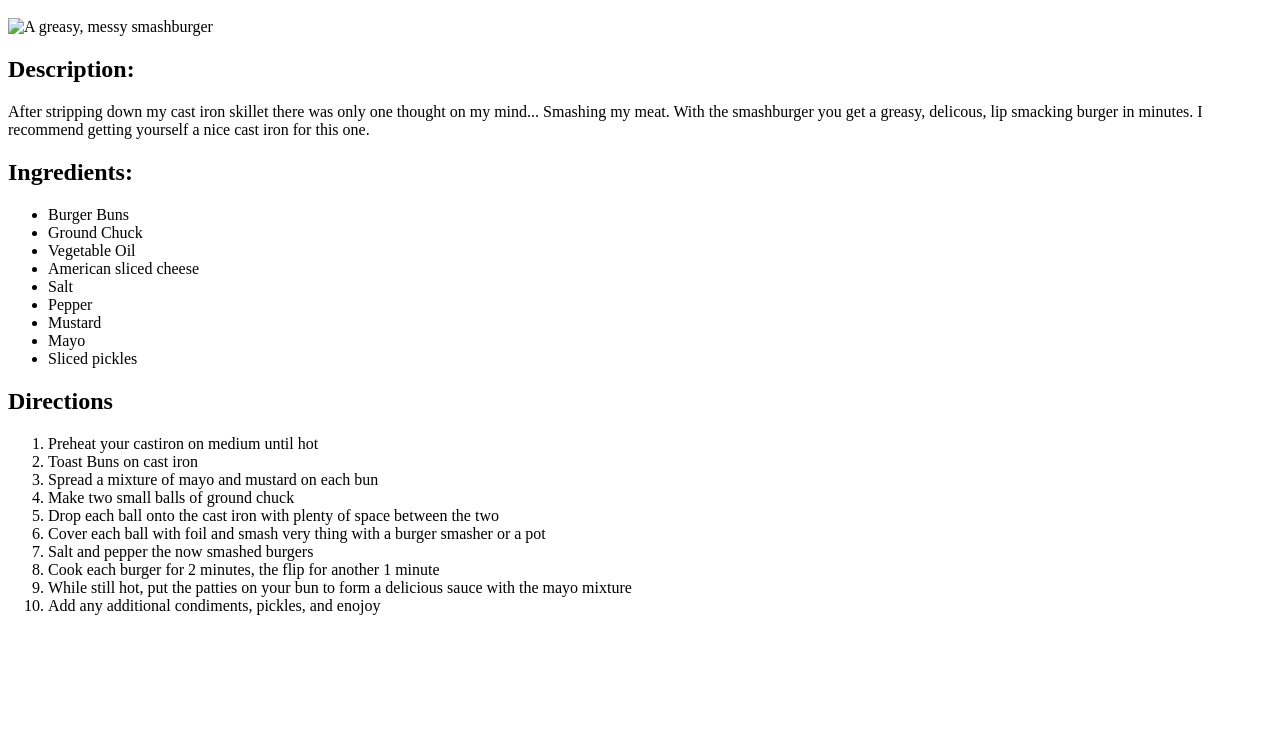
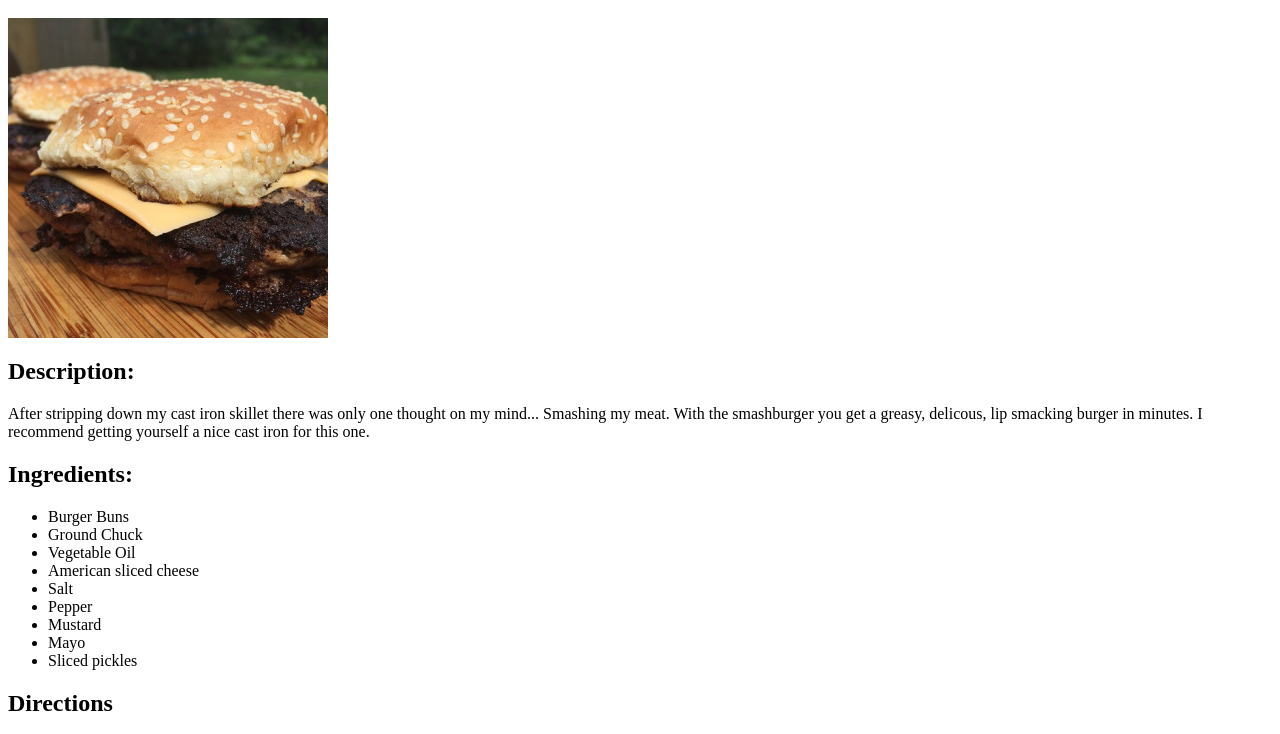
Before and after one commit to Sanforjw/odin-recipes, a plain HTML site: page recipes/smashburger.html in a window 1280 px wide. Shown: the part 48-782 px from the top of the page. Drawn offline with Linux system fonts and the light colour scheme.

Commit message:
moved smashburger.html into correct directory

```diff
--- a/recipes/smashburger.html
+++ b/recipes/smashburger.html
@@ -8,7 +8,7 @@
 </head>
 <body>
     <h1>Smashburger</h1>
-    <img src="./img/smash.jpg" alt="A greasy, messy smashburger">
+    <img src="../img/smash.jpg" alt="A greasy, messy smashburger">
     <h2>Description:</h2>
         <p>After stripping down my cast iron skillet there was only
             one thought on my mind... Smashing my meat. With the smashburger
```
Also changed, not shown: index.html (+1 -0 lines), smashburger.html (deleted).
